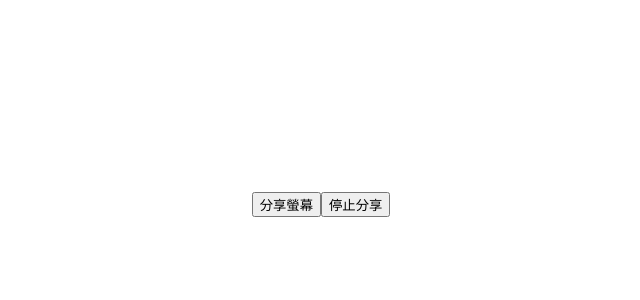
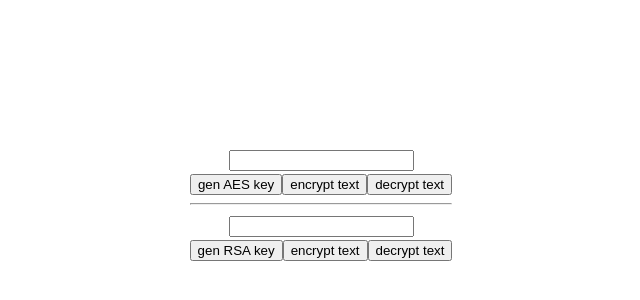
Before and after one commit to Dylan0916/test-vue, a Vue app: page / in a window 1280 px wide. Shown: the part 196-496 px from the top of the page, without its empty margins (319-959 px from the left). Built offline with nearby package versions, Linux system fonts and the light colour scheme.

Commit message:
feat: crypto api

```diff
--- a/src/components/Test.vue
+++ b/src/components/Test.vue
@@ -1,7 +1,8 @@
 <template>
   <!-- <SpeechRecognition /> -->
   <!-- <SpeechSynthesisUtterance /> -->
-  <ScreenCapture />
+  <!-- <ScreenCapture /> -->
+  <Cryptography />
 </template>
 
 <script setup lang="ts">
@@ -10,6 +11,7 @@ import { ref, reactive, computed, watch } from 'vue'
 import SpeechRecognition from './js-api-demo/SpeechRecognition.vue'
 import SpeechSynthesisUtterance from './js-api-demo/SpeechSynthesisUtterance.vue'
 import ScreenCapture from './js-api-demo/ScreenCapture.vue'
+import Cryptography from './js-api-demo/Cryptography.vue'
 </script>
 
 <style scoped></style>
--- /dev/null
+++ b/src/components/js-api-demo/Cryptography.vue
@@ -0,0 +1,97 @@
+<template>
+  <div>
+    <input v-model="text" />
+    <br />
+    <button @click="generateAESKey">gen AES key</button>
+    <button @click="encryptText">encrypt text</button>
+    <button @click="decryptText">decrypt text</button>
+    <hr />
+    <CryptographyRSA />
+  </div>
+</template>
+
+<script lang="ts" setup>
+import { ref } from 'vue'
+
+import CryptographyRSA from './CryptographyRSA.vue'
+
+let aesKey: CryptoKey | null = null
+let iv: Uint8Array | null = null
+let encryptedData: ArrayBuffer | null = null
+
+const text = ref('')
+
+function generateRandomValues() {
+  const array = new Uint8Array(12)
+  window.crypto.getRandomValues(array)
+  return array
+}
+
+async function generateAESKey() {
+  const key = await crypto.subtle.generateKey(
+    {
+      name: 'AES-GCM',
+      length: 256, // 128, 192 或 256
+    },
+    true,
+    ['encrypt', 'decrypt']
+  )
+
+  console.log('Generated AES Key:', key)
+
+  return key
+}
+
+async function decryptData(key: CryptoKey, data: BufferSource) {
+  if (!iv) {
+    return
+  }
+
+  const decrypted = await crypto.subtle.decrypt(
+    {
+      name: 'AES-GCM',
+      iv,
+    },
+    key,
+    data
+  )
+
+  console.log('解密後的資料:', new TextDecoder().decode(decrypted))
+
+  return decrypted
+}
+
+async function encryptData(key: CryptoKey, data: BufferSource) {
+  const iv = generateRandomValues()
+  const encrypted = await crypto.subtle.encrypt(
+    {
+      name: 'AES-GCM',
+      iv,
+    },
+    key,
+    data
+  )
+
+  console.log('iv:', iv)
+  console.log('加密後的資料:', new Uint8Array(encrypted))
+
+  return { encrypted, iv }
+}
+
+async function encryptText() {
+  aesKey = await generateAESKey()
+
+  const data = new TextEncoder().encode(text.value)
+  const result = await encryptData(aesKey, data)
+
+  ;[iv, encryptedData] = [result.iv, result.encrypted]
+}
+
+async function decryptText() {
+  if (!aesKey || !encryptedData) {
+    return
+  }
+
+  await decryptData(aesKey, encryptedData)
+}
+</script>
--- /dev/null
+++ b/src/components/js-api-demo/CryptographyRSA.vue
@@ -0,0 +1,78 @@
+<template>
+  <div>
+    <input v-model="text" />
+    <br />
+    <button @click="generateRSAKey">gen RSA key</button>
+    <button @click="encryptText">encrypt text</button>
+    <button @click="decryptText">decrypt text</button>
+  </div>
+</template>
+
+<script lang="ts" setup>
+import { ref } from 'vue'
+
+let keyPair = {} as CryptoKeyPair
+let encryptedData: ArrayBuffer | null = null
+
+const text = ref('')
+
+async function generateRSAKey() {
+  const keyPair = await crypto.subtle.generateKey(
+    {
+      name: 'RSA-OAEP',
+      modulusLength: 2048, // 1024, 2048, 或 4096
+      publicExponent: new Uint8Array([1, 0, 1]), // 常用的公鑰指數 (65537)
+      hash: { name: 'SHA-256' }, // "SHA-1", "SHA-256", "SHA-384", "SHA-512"
+    },
+    true,
+    ['encrypt', 'decrypt']
+  )
+
+  console.log('Generated RSA Key Pair:', keyPair)
+
+  return keyPair
+}
+
+async function encryptData(publicKey: CryptoKey, data: BufferSource) {
+  const encryptedData = await crypto.subtle.encrypt(
+    {
+      name: 'RSA-OAEP',
+    },
+    publicKey,
+    data
+  )
+
+  console.log('加密後的資料:', new Uint8Array(encryptedData))
+
+  return encryptedData
+}
+
+async function decryptData(privateKey: CryptoKey, data: BufferSource) {
+  const decryptedData = await crypto.subtle.decrypt(
+    {
+      name: 'RSA-OAEP',
+    },
+    privateKey,
+    data
+  )
+
+  console.log('解密後的資料:', new TextDecoder().decode(decryptedData))
+
+  return decryptedData
+}
+
+async function encryptText() {
+  const data = new TextEncoder().encode(text.value)
+
+  keyPair = await generateRSAKey()
+  encryptedData = await encryptData(keyPair.publicKey, data)
+}
+
+async function decryptText() {
+  if (!keyPair.privateKey || !encryptedData) {
+    return
+  }
+
+  await decryptData(keyPair.privateKey, encryptedData)
+}
+</script>
```
